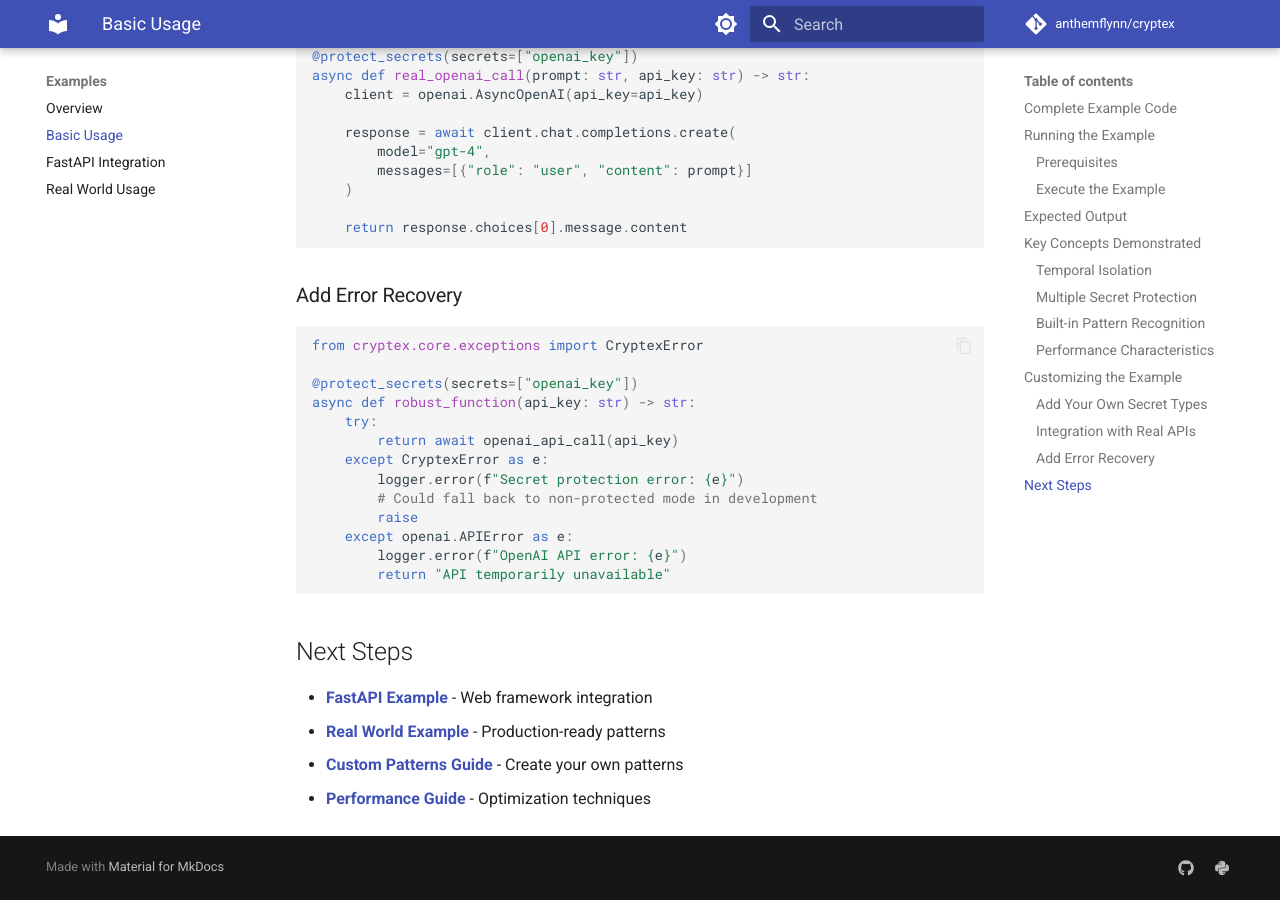
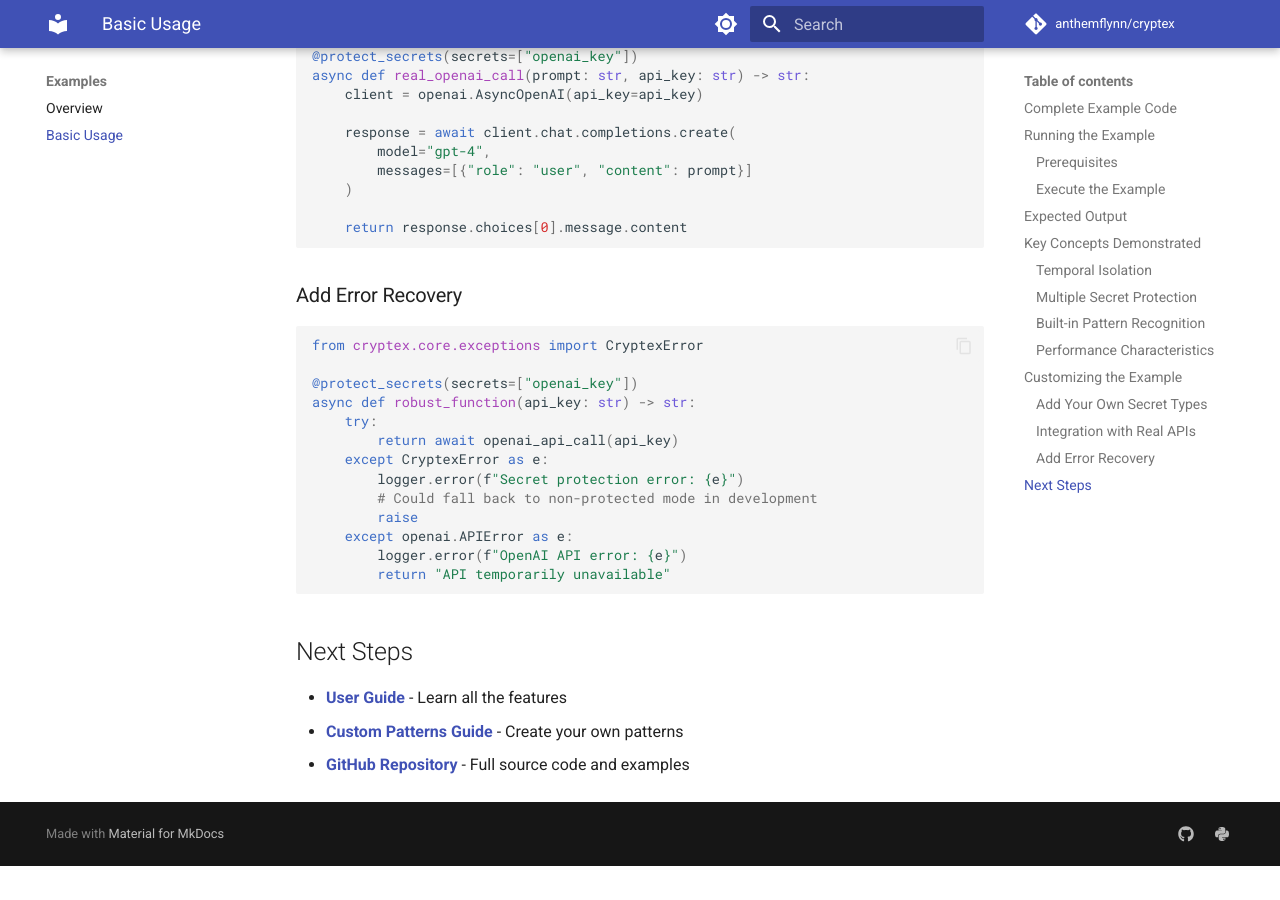
Before and after one commit to AnthemFlynn/cryptex, an MkDocs documentation site: the page built from docs/examples/basic-usage.md, in a window 1280 px wide and 900 px high, scrolled down 8054 px. Built offline with MkDocs 1.6.1 and Material for MkDocs 9.7.7, drawn with Linux system fonts in a browser that asks for light colours; comment, search, counter and statistics services are not loaded; after the commit the page ends 8920 px from its top, so only the background shows below that.

Commit message:
fix: resolve MkDocs build errors for GitHub Pages
- Fix navigation to only include existing documentation files
- Remove references to missing guide/performance.md and API docs
- Fix broken internal links to use correct paths
- Streamline navigation structure for initial publication
- Documentation will build successfully in strict mode

```diff
--- a/docs/examples/basic-usage.md
+++ b/docs/examples/basic-usage.md
@@ -427,7 +427,6 @@ async def robust_function(api_key: str) -> str:
 
 ## Next Steps
 
-- **[FastAPI Example](fastapi.md)** - Web framework integration
-- **[Real World Example](real-world.md)** - Production-ready patterns
+- **[User Guide](../guide/basic-usage.md)** - Learn all the features
 - **[Custom Patterns Guide](../guide/custom-patterns.md)** - Create your own patterns
-- **[Performance Guide](../guide/performance.md)** - Optimization techniques
+- **[GitHub Repository](https://github.com/anthemflynn/cryptex)** - Full source code and examples
--- a/mkdocs.yml
+++ b/mkdocs.yml
@@ -37,21 +37,9 @@ nav:
     - Basic Usage: guide/basic-usage.md
     - Zero Config: guide/zero-config.md
     - Custom Patterns: guide/custom-patterns.md
-    - Performance: guide/performance.md
   - Examples:
     - Overview: examples/index.md
     - Basic Usage: examples/basic-usage.md
-    - FastAPI Integration: examples/fastapi.md
-    - Real World Usage: examples/real-world.md
-  - API Reference:
-    - Core API: api/core.md
-    - Decorators: api/decorators.md
-    - Patterns: api/patterns.md
-    - Security: api/security.md
-  - Development:
-    - Contributing: development/contributing.md
-    - Testing: development/testing.md
-    - Performance Requirements: development/performance.md
 
 plugins:
   - search
```
Also changed, not shown: docs/examples/index.md (+2 -2 lines), docs/guide/basic-usage.md (+2 -3 lines), docs/index.md (+1 -1 lines), docs/quickstart.md (+2 -3 lines).
